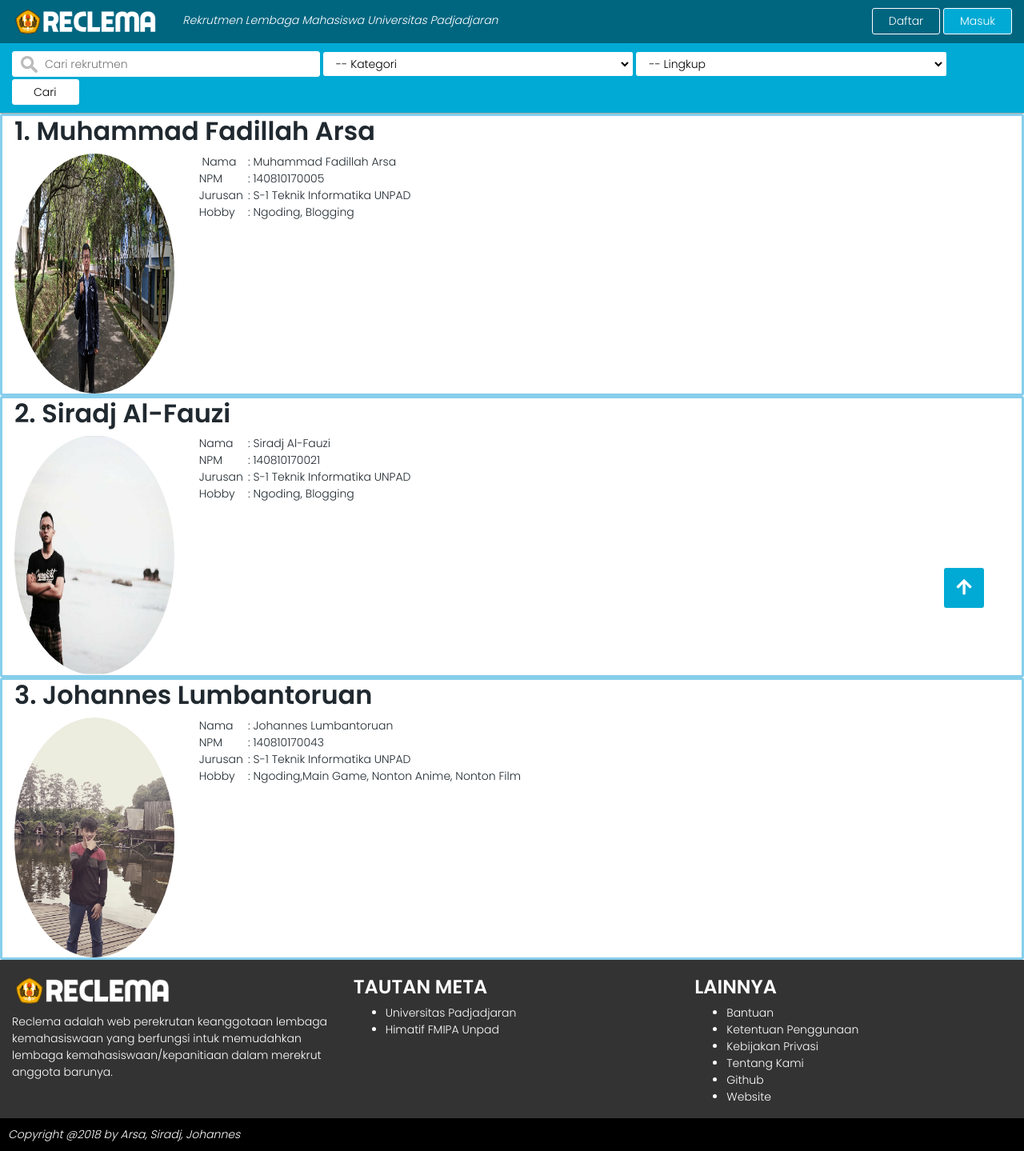
After one commit to fadillaharsa/pwproject, a CodeIgniter app: page /pwproject/index.php/tentang_kami/index in a window 1280 px wide. The commit adds this page. Shown: the whole page at 80% size. Run offline with CodeIgniter, Linux system fonts and the light colour scheme; data that the repository does not hold is empty; some libraries are stand-ins or nearby versions.

Commit message:
Halaman tentang kami

```diff
--- /dev/null
+++ b/Reclema/application/controllers/Tentang_kami.php
@@ -0,0 +1,6 @@
+<?php
+class Tentang_kami extends CI_Controller {
+	function index() {
+		$this->load->view("tentang_kami");
+	}
+}
--- a/Reclema/application/views/profil_mahasiswa.php
+++ b/Reclema/application/views/profil_mahasiswa.php
@@ -14,7 +14,7 @@ include "part/function_header.php";
 				<?php
 					echo "<tr><th>Foto</th><td>";
 
-					<img width="100px" src="<?php echo base_url()?>.../content/Foto.jpg"></td>
+					<img width="100px" src="<?php echo base_url()?>/content/Foto.jpg>"></td>
 
 					echo "</tr><tr><th>Nama</th><td>";
 
--- /dev/null
+++ b/Reclema/application/views/tentang_kami.php
@@ -0,0 +1,43 @@
+<?php
+include "part/html_first.php";
+include "part/header.php";
+include "part/function_header.php";
+?>
+
+<!--MAIN-->
+<div class="container-fluid">
+	<div class="row" style="width: auto; height: auto; border: 3px solid skyblue; border-radius: 3px">
+		<div class="col-md-12">
+			<h2>1. Muhammad Fadillah Arsa</h2>
+			<p><img style="border-radius: 50%; float: left" width="200px" height="300px"src="<?php base_url()?>../content/Arsa.jpg"><span style="white-space: pre;">	</span>
+			Nama<span style="white-space: pre;">	</span>: Muhammad Fadillah Arsa<br>
+			<span style="white-space: pre;">	</span>NPM<span style="white-space: pre;">	</span>: 140810170005<br>
+			<span style="white-space: pre;">	</span>Jurusan<span style="white-space: pre;">	</span>: S-1 Teknik Informatika UNPAD<br>
+			<span style="white-space: pre;">	</span>Hobby<span style="white-space: pre;">	</span>: Ngoding, Blogging</p>
+		</div>
+	</div>
+	<div class="row" style="width: auto; height: auto; border: 3px solid skyblue; border-radius: 3px">		<div class="col-md-12">
+			<h2>2. Siradj Al-Fauzi</h2>
+			<p><img style="border-radius: 50%; float: left" width="200px" height="300px"src="<?php base_url()?>../content/Siradj.jpg">
+			<span style="white-space: pre;">	</span>Nama<span style="white-space: pre;">	</span>: Siradj Al-Fauzi<br>
+			<span style="white-space: pre;">	</span>NPM<span style="white-space: pre;">	</span>: 140810170021<br>
+			<span style="white-space: pre;">	</span>Jurusan<span style="white-space: pre;">	</span>: S-1 Teknik Informatika UNPAD<br>
+			<span style="white-space: pre;">	</span>Hobby<span style="white-space: pre;">	</span>: Ngoding, Blogging</p>
+		</div>
+	</div>
+	<div class="row" style="width: auto; height: auto; border: 3px solid skyblue; border-radius: 3px">
+		<div class="col-md-12">
+			<h2>3. Johannes Lumbantoruan</h2>
+			<p><img style="border-radius: 50%; float: left" width="200px" height="300px" src="<?php base_url()?>../content/Johannes.jpg">
+			<span style="white-space: pre;">	</span>Nama<span style="white-space: pre;">	</span>: Johannes Lumbantoruan<br>
+			<span style="white-space: pre;">	</span>NPM<span style="white-space: pre;">	</span>: 140810170043<br>
+			<span style="white-space: pre;">	</span>Jurusan<span style="white-space: pre;">	</span>: S-1 Teknik Informatika UNPAD<br>
+			<span style="white-space: pre;">	</span>Hobby<span style="white-space: pre;">	</span>: Ngoding,Main Game, Nonton Anime, Nonton Film</p>
+		</div>
+	</div>
+</div>
+
+<!--FOOTER-->
+<?php
+include "part/footer.php";
+include "part/html_last.php";
```
Also changed, not shown: Reclema/content/Arsa.jpg (added), Reclema/content/Johannes.jpg (added), Reclema/content/Siradj.jpg (added).
